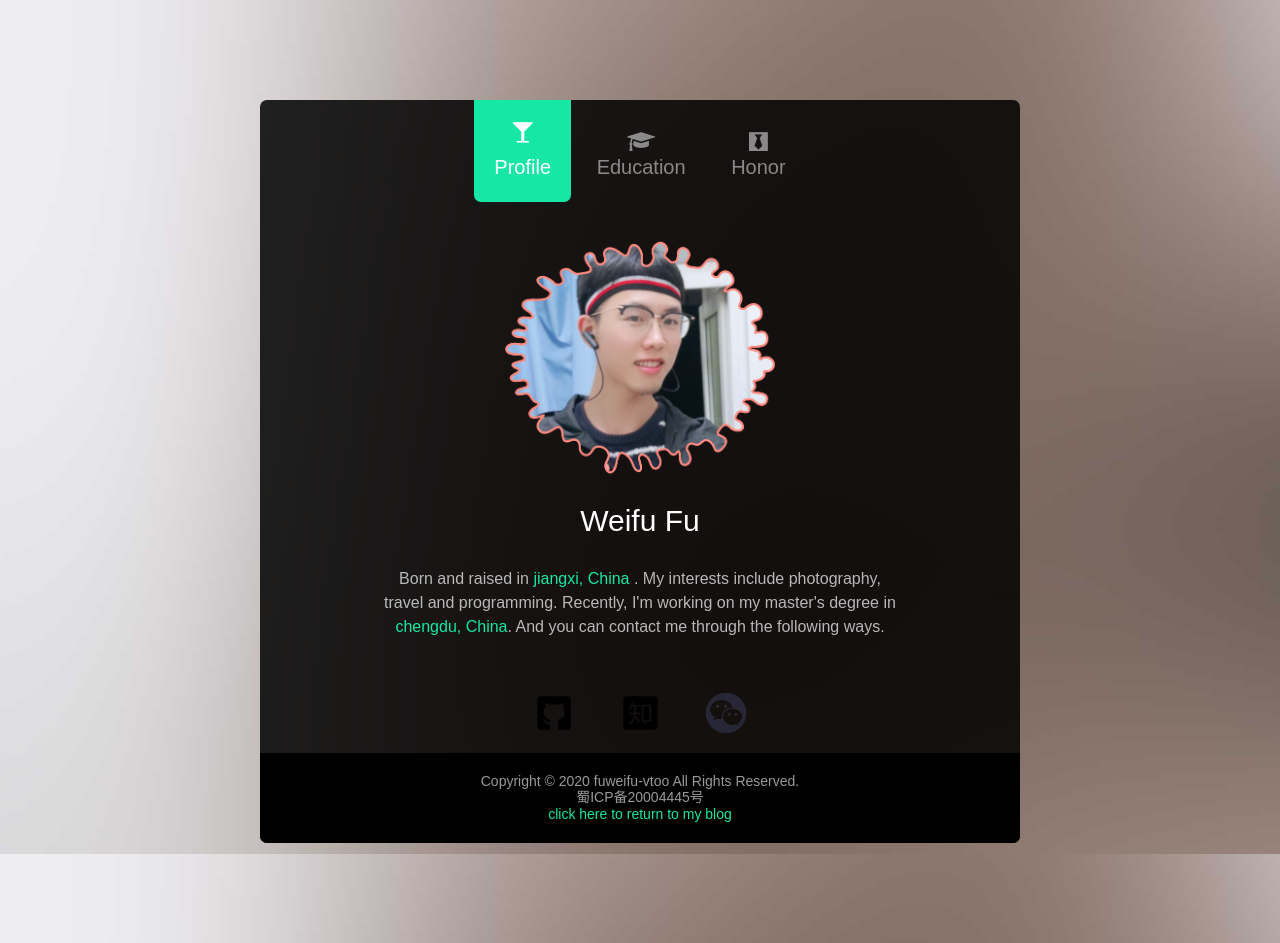
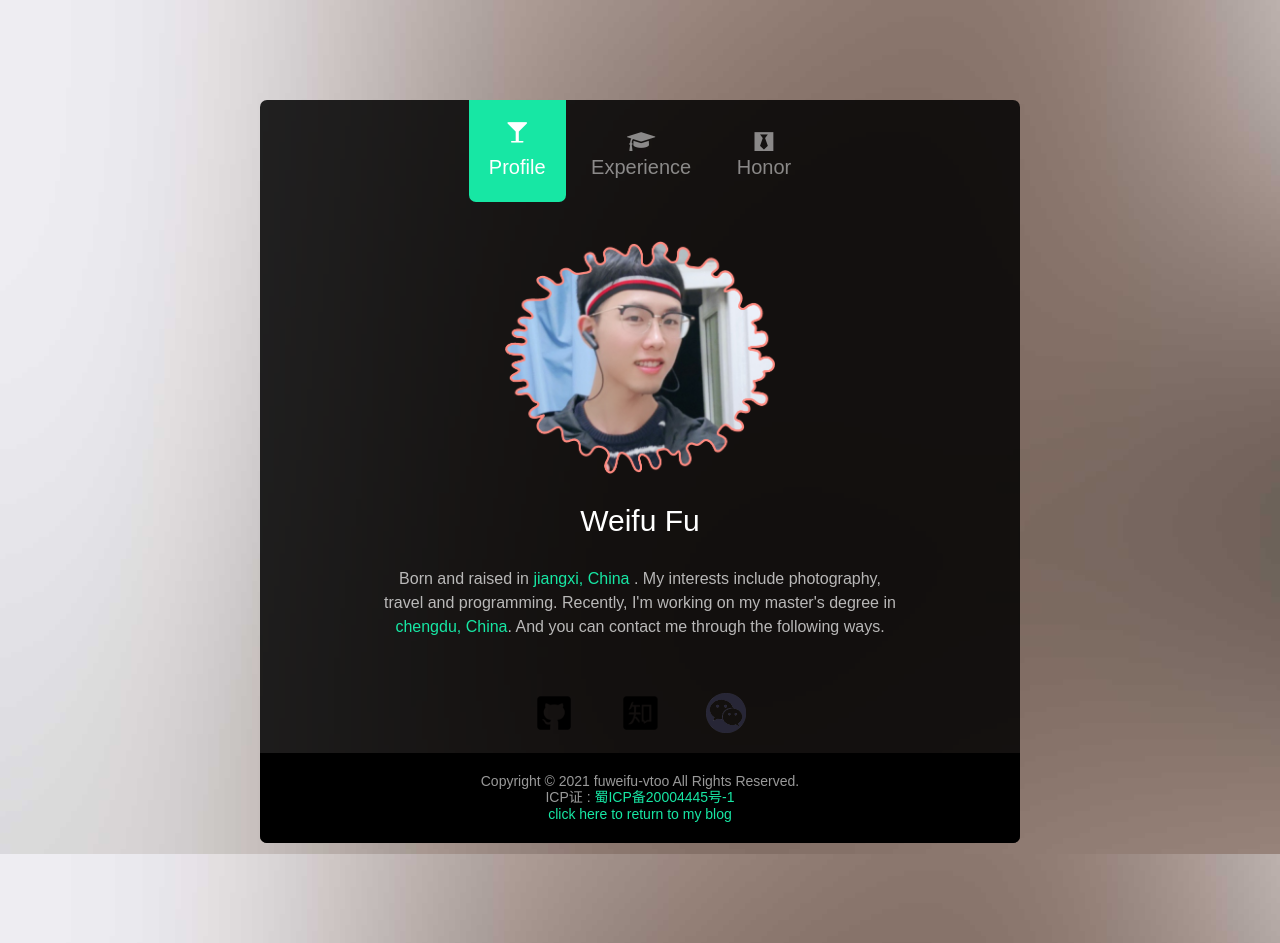
Before and after one commit to fuweifu-vtoo/blogproject, a Django app: page /profile/ in a window 1280 px wide. Run offline with Django 3.2, Linux system fonts and the light colour scheme; some libraries are stand-ins or nearby versions; some web fonts are replaced.

Commit message:
add beian urls

```diff
--- a/templates/base.html
+++ b/templates/base.html
@@ -265,7 +265,7 @@
 
                     <a href="{% static 'hydrogen/images/my_wechat_QR_code.jpeg' %}" title=" < FWF19961004 > is my wechat ID " class="image-popup fh5co-board-img" ><img src="{% static 'hydrogen/images/footer_ico-wechat.png' %}" widht="20px"  height="20px" filter=alpha(opacity:30) opacity=0.1></a>
                 </p>
-                <p><small>Copyright &copy; 2020 fuweifu-vtoo All Rights Reserved. <br>蜀ICP备20004445号<br>
+                <p><small>Copyright &copy; 2021 fuweifu-vtoo All Rights Reserved. <br>ICP证 : <a href="https://beian.miit.gov.cn">蜀ICP备20004445号-1</a><br>
                     <a href="{% url 'hydrogen:hydrogen' %}">本站</a>作品版权为<a href="{% url 'hydrogen:about' %}">本人</a>所有，转载需取得<a href="{% url 'hydrogen:about' %}" target="_blank">本人</a>同意并在明显位置处注明出处<br>
                     <span>网站已运行了</span>
                     <span id='birth'></span>
--- a/templates/base_hydrogen.html
+++ b/templates/base_hydrogen.html
@@ -127,7 +127,7 @@
 
 			            <a href="{% static 'hydrogen/images/my_wechat_QR_code.jpeg' %}" title=" < FWF19961004 > is my wechat ID " class="image-popup fh5co-board-img" ><img src="{% static 'hydrogen/images/footer_ico-wechat.png' %}" widht="20px"  height="20px"></a>
 					</p>
-					<p><small>Copyright &copy; 2020 fuweifu-vtoo All Rights Reserved.<br>蜀ICP备20004445号<br>
+					<p><small>Copyright &copy; 2021 fuweifu-vtoo All Rights Reserved.<br>ICP证 : <a href="https://beian.miit.gov.cn">蜀ICP备20004445号-1</a><br>
 						<a href="{% url 'hydrogen:hydrogen' %}">本站</a>作品版权为<a href="{% url 'hydrogen:about' %}">本人</a>所有，转载需取得<a href="{% url 'hydrogen:about' %}" target="_blank">本人</a>同意并在明显位置处注明出处<br>
 						<span>网站已运行了</span>
                         <span id='birth'></span>
--- a/templates/base_without_aside.html
+++ b/templates/base_without_aside.html
@@ -145,7 +145,7 @@
 
                     <a href="{% static 'hydrogen/images/my_wechat_QR_code.jpeg' %}" title=" < FWF19961004 > is my wechat ID " class="image-popup fh5co-board-img" ><img src="{% static 'hydrogen/images/footer_ico-wechat.png' %}" widht="20px"  height="20px"></a>
                 </p>
-                <p><small>Copyright &copy; 2020 fuweifu-vtoo All Rights Reserved. <br>蜀ICP备20004445号<br>
+                <p><small>Copyright &copy; 2021 fuweifu-vtoo All Rights Reserved. <br>ICP证 : <a href="https://beian.miit.gov.cn">蜀ICP备20004445号-1</a><br>
                     <a href="{% url 'hydrogen:hydrogen' %}">本站</a>作品版权为<a href="{% url 'hydrogen:about' %}">本人</a>所有，转载需取得<a href="{% url 'hydrogen:about' %}" target="_blank">本人</a>同意并在明显位置处注明出处<br>
                     <span>网站已运行了</span>
                     <span id='birth'></span>
--- a/templates/hydrogen/profile.html
+++ b/templates/hydrogen/profile.html
@@ -66,7 +66,7 @@
 		<div class="fh5co-tab-wrap">
 			<ul class="fh5co-tab-menu">
 				<li class="active"><a href="#" data-tab="1"><span class="icon icon-glass"></span><span class="menu-text">Profile</span></a></li>
-				<li><a href="#" data-tab="2"><span class="icon icon-graduation-cap"></span><span class="menu-text">Education</span></a></li>
+				<li><a href="#" data-tab="2"><span class="icon icon-graduation-cap"></span><span class="menu-text">Experience</span></a></li>
 				<li><a href="#" data-tab="3"><span class="icon icon-black-tie"></span><span class="menu-text">Honor</span></a></li>
 				<!--  this is skill
 				<li><a href="#" data-tab="4" data-pie="yes"><span class="icon icon-fighter-jet"></span><span class="menu-text">Skills</span></a></li>
@@ -111,7 +111,7 @@
 				<div class="fh5co-content-inner">
 					<div class="row">
 						<div class="col-md-12">
-							<p>I'm 24 years old(@2020). Here are my education experience.</p>
+							<p>I'm 24 years old(@2021). Here are my education experience.</p>
 
 							<div class="fh5co-feature">
 								<div class="fh5co-icon">
@@ -130,6 +130,18 @@
 								<div class="fh5co-text">
 									<h2>2018-2021</h2>
 									<p>Master degree, Electronic and communication engineering, University of Electronic Science and Technology of China, China.</p>
+								</div>
+							</div>
+
+							<p>I will graduate in the summer of 2021, end my school days, and start my career,Here is my schedule.</p>
+
+							<div class="fh5co-feature">
+								<div class="fh5co-icon">
+									<i class="icon-black-tie"></i>
+								</div>
+								<div class="fh5co-text">
+									<h2>from 2021-7</h2>
+									<p>Computer Vision Engineer/Researcher, Tencent Technology (Shenzhen) Co., Ltd., Youtu Lab.</p>
 								</div>
 							</div>
 
@@ -253,8 +265,8 @@
 			<div class="row">
 				<div class="col-md-6 col-md-offset-3 text-center">
 					<small>
-						Copyright &copy; 2020 fuweifu-vtoo All Rights Reserved. <span class="fh5co-author">
-						蜀ICP备20004445号</span>
+						Copyright &copy; 2021 fuweifu-vtoo All Rights Reserved. <span class="fh5co-author">
+						ICP证 : <a href="https://beian.miit.gov.cn">蜀ICP备20004445号-1</a></span>
 
 					</small>
 					<a href="{% url 'hydrogen:hydrogen' %}" text-align:="right" >click here to return to my blog</a>
```
Also changed, not shown: templates/todolist/index.html (+4 -12 lines).
